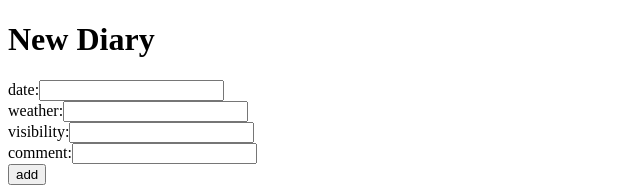
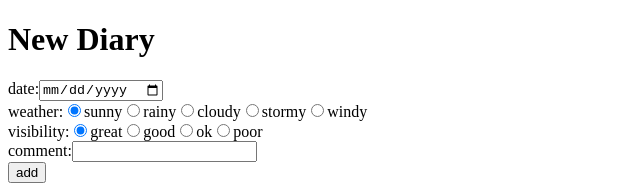
Before and after one commit to YC-TAN/fs-typescript, a React (Vite) app in the folder flightdiaries/frontend/: page / in a window 1280 px wide. Shown: the top 193 px of the page, without its empty margins (0-640 px from the left). Built offline with nearby package versions, Linux system fonts and the light colour scheme; no server answers.

Commit message:
Implement radio buttons

```diff
--- a/flightdiaries/frontend/src/components/DiaryForm.tsx
+++ b/flightdiaries/frontend/src/components/DiaryForm.tsx
@@ -1,12 +1,5 @@
 import { useState } from "react"
-import type { DiaryFormValues } from "../types"
-
-// interface DiaryFormValues {
-//     date: string,
-//     weather: string,
-//     visibility: string,
-//     comment?: string
-// }
+import { Visibility, Weather, type DiaryFormValues } from "../types"
 
 interface DiaryFormProps {
     addDiary: (newDiary: DiaryFormValues) => void
@@ -14,31 +7,9 @@ interface DiaryFormProps {
 
 const DiaryForm = ({addDiary}: DiaryFormProps) => {
     const [date, setDate] = useState('')
-    const [visibility, setVisibility] = useState('')
-    const [weather, setWeather] = useState('')
+    const [visibility, setVisibility] = useState<Visibility>(Visibility.Great)
+    const [weather, setWeather] = useState<Weather>(Weather.Sunny)
     const [comment, setComment] = useState('')
-
-    // const onVisibilityChange = (event: ChangeEvent<HTMLInputElement>) => {
-    //     event.preventDefault();
-    //     if ( typeof event.target.value === "string") {
-    //         const value = event.target.value;
-    //         const visibility = Object.values(Visibility).find(v => v.toString() === value);
-    //         if (visibility) {
-    //             setVisibility(visibility);
-    //         }
-    //     }
-    // }
-
-    // const onWeatherChange = (event: ChangeEvent<HTMLInputElement>) => {
-    //     event.preventDefault();
-    //     if ( typeof event.target.value === "string") {
-    //         const value = event.target.value;
-    //         const weather = Object.values(Weather).find(v => v.toString() === value);
-    //         if (weather) {
-    //             setWeather(weather);
-    //         }
-    //     }
-    // }
 
     const handleSubmit = (e: React.SyntheticEvent) => {
         e.preventDefault();
@@ -50,8 +21,8 @@ const DiaryForm = ({addDiary}: DiaryFormProps) => {
         }
         addDiary(newDiary);
         setDate('')
-        setWeather('')
-        setVisibility('')
+        setWeather(Weather.Sunny)
+        setVisibility(Visibility.Great)
         setComment('')
     }
 
@@ -62,20 +33,26 @@ const DiaryForm = ({addDiary}: DiaryFormProps) => {
             <div>
                 <label>
                     date:
-                    <input type="text" value={date} onChange={(e) => setDate(e.target.value)} />
+                    <input type="date" value={date} onChange={(e) => setDate(e.target.value)}/>
                 </label>
             </div>
             <div>
-                <label>
-                    weather:
-                    <input type="text" value={weather} onChange={({target}) => setWeather(target.value)} />
-                </label>
+                weather:
+                {Object.values(Weather).map(v => (
+                    <label key={v} >
+                        <input type="radio" name="weather" value={v} onChange={() => setWeather(v)} checked={v===weather}/>
+                        {v}
+                    </label>
+                ))}
             </div>
             <div>
-                <label>
-                    visibility:
-                    <input type="text" value={visibility} onChange={(e) => setVisibility(e.target.value)} />
-                </label>
+                visibility:
+                {Object.values(Visibility).map(v => (
+                    <label key={v} >
+                        <input type="radio" name="visibility" value={v} onChange={() => setVisibility(v)} checked={v===visibility}/>
+                        {v}
+                    </label>
+                ))}
             </div>
             <div>
                 <label>
```
